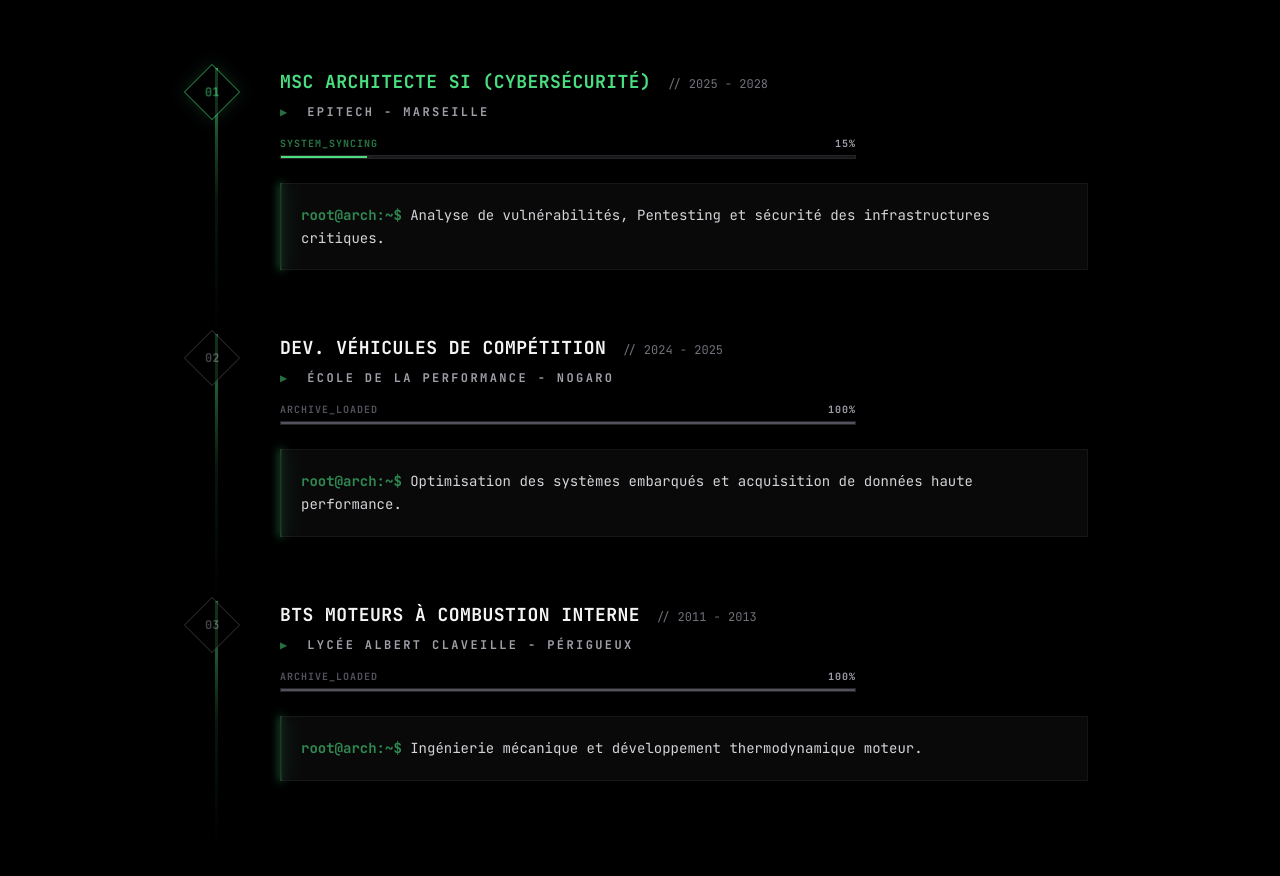
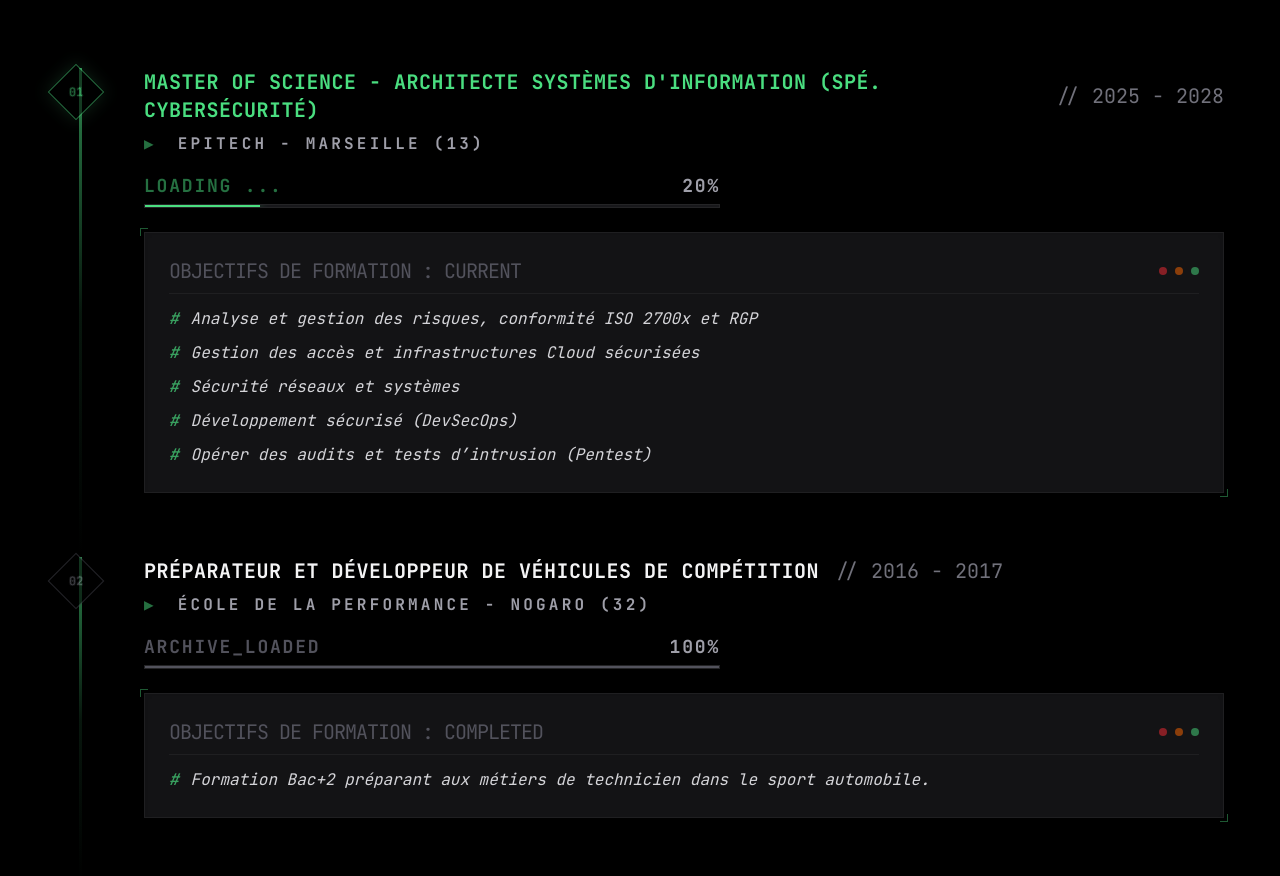
Before and after one commit to JN13012/Portfolio-React, a React (Vite) app: page / in a window 1280 px wide. Shown: the part 1860-2736 px from the top of the page. Built offline with nearby package versions, Linux system fonts and the light colour scheme.

Commit message:
Feat : Formation inofs + links + style

```diff
--- a/src/components/Formations.jsx
+++ b/src/components/Formations.jsx
@@ -1,45 +1,72 @@
 import React from "react";
 
-const FormationStep = ({ id, diplome, ecole, date, details, status, percent }) => (
+const FormationStep = ({
+  id,
+  diplome,
+  ecole,
+  date,
+  details,
+  status,
+  percent,
+  url,
+}) => (
   <div className="relative pl-10 md:pl-16 pb-12 md:pb-16 group">
-    {/* Ligne verticale - s'affine sur mobile */}
+    {/* Ligne verticale */}
     <div className="absolute left-[19px] md:left-[23px] top-0 h-full w-[2px] md:w-[3px] bg-gradient-to-b from-cyber/60 via-cyber/10 to-transparent group-last:bg-transparent"></div>
 
-    {/* Indicateur d'index - Taille équilibrée */}
+    {/* Indicateur d'index */}
     <div className="absolute left-0 top-1 z-10">
-      <div className={`relative w-10 h-10 flex items-center justify-center border ${
-        status === "current" ? "border-cyber animate-pulse shadow-[0_0_15px_rgba(74,222,128,0.3)]" : "border-zinc-700 opacity-60"
-      } bg-black rotate-45 group-hover:rotate-180 transition-all duration-700`}>
-        <span className={`-rotate-45 group-hover:-rotate-180 transition-all duration-700 font-mono text-[10px] md:text-xs font-bold ${
+      <div
+        className={`relative w-10 h-10 flex items-center justify-center border ${
+          status === "current"
+            ? "border-cyber animate-pulse shadow-[0_0_15px_rgba(74,222,128,0.3)]"
+            : "border-zinc-700 opacity-60"
+        } bg-black rotate-45 group-hover:rotate-180 transition-all duration-700`}
+      >
+        <span
+          className={`-rotate-45 group-hover:-rotate-180 transition-all duration-700 font-mono text-[10px] md:text-xs font-bold ${
             status === "current" ? "text-cyber" : "text-zinc-500"
-        }`}>
+          }`}
+        >
           {id}
         </span>
       </div>
     </div>
 
     <div className="font-mono">
-      {/* Header : Titre & Date - Responsive Font */}
-      <div className="flex flex-col sm:flex-row sm:items-baseline gap-x-4 mb-2 ml-4 md:ml-6">
-        <h3 className={`text-base md:text-lg font-bold uppercase tracking-wide transition-colors duration-300 ${
-          status === "current" ? "text-cyber" : "text-zinc-100 group-hover:text-cyber"
-        }`}>
+      {/* Header */}
+      <a href={url} target="_blank" rel="noopener noreferrer" className="cursor-crosshair">
+        <div className="flex flex-col sm:flex-row sm:items-center gap-x-4 mb-2 ml-4 md:ml-6">
+          <h3
+            className={`text-sm md:text-xl font-bold uppercase tracking-wide transition-colors duration-300 ${
+              status === "current"
+                ? "text-cyber"
+                : "text-zinc-100 group-hover:text-cyber"
+            }`}
+          >
             {diplome}
           </h3>
-        <span className="text-zinc-500 text-[10px] md:text-xs font-medium whitespace-nowrap">
+          <span className="text-zinc-500 text-[10px] md:text-xl font-medium whitespace-nowrap">
             // {date}
           </span>
         </div>
 
-      <div className="text-zinc-400 text-[10px] md:text-xs mb-4 uppercase tracking-[0.2em] ml-4 md:ml-6 font-semibold">
+        <div className="text-zinc-400 text-[10px] md:text-base mb-4 uppercase tracking-[0.2em] ml-4 md:ml-6 font-semibold">
           <span className="opacity-50 text-cyber pr-2">▶</span> {ecole}
         </div>
+      </a>
 
-      {/* Barre de progression - Équilibrée */}
-      <div className="ml-4 md:ml-6 mb-6 max-w-xl">
-        <div className="flex justify-between items-end mb-1 text-[9px] md:text-[10px] font-bold uppercase tracking-widest">
-          <span className={status === "current" ? "text-cyber animate-pulse" : "text-zinc-600"}>
-            {status === "current" ? "System_Syncing" : "Archive_Loaded"}
+      {/* Barre de progression */}
+      <div className="md:ml-6 mb-6 max-w-xl">
+        <div className="flex justify-between items-end mb-1 text-xs md:text-lg font-bold uppercase tracking-widest">
+          <span
+            className={
+              status === "current"
+                ? "text-cyber animate-pulse"
+                : "text-zinc-600"
+            }
+          >
+            {status === "current" ? "Loading ..." : "Archive_Loaded"}
           </span>
           <span className="text-zinc-400">{percent}%</span>
         </div>
@@ -56,12 +83,42 @@ const FormationStep = ({ id, diplome, ecole, date, details, status, percent }) =
         </div>
       </div>
 
-      {/* Console Box : Plus lisible mais compacte */}
+      {/* Objectifs de formation */}
       <div className="ml-4 md:ml-6 relative">
-        <div className="absolute left-0 top-0 w-[2px] h-full bg-cyber/40 group-hover:bg-cyber transition-colors shadow-[0_0_8px_#4ade80]"></div>
-        <pre className="text-[11px] md:text-sm leading-relaxed text-zinc-300 bg-zinc-900/40 p-4 md:p-5 border border-white/5 backdrop-blur-sm whitespace-pre-wrap group-hover:bg-zinc-900/60 transition-all">
-          <span className="text-cyber/60 font-bold">root@arch:~$</span> {details}
-        </pre>
+        <div className="absolute -top-1 -left-1 w-2 h-2 border-t border-l border-cyber/40 group-hover:border-cyber transition-colors"></div>
+        <div className="absolute -bottom-1 -right-1 w-2 h-2 border-b border-r border-cyber/40 group-hover:border-cyber transition-colors"></div>
+        <div className="bg-zinc-900/80 border border-white/5 p-4 md:p-6 shadow-inner relative">
+          <div className="flex items-center mb-3 border-b border-white/5 pb-2">
+            <span className="text-sm md:text-xl text-zinc-600 uppercase tracking-tighter">
+              OBJECTIFS DE FORMATION : {status}
+            </span>
+            <div className="ml-auto flex gap-2">
+              <div className="w-2 h-2 rounded-full bg-red-500/50"></div>
+              <div className="w-2 h-2 rounded-full bg-orange-500/50"></div>
+              <div className="w-2 h-2 rounded-full bg-cyber/50"></div>
+            </div>
+          </div>
+
+          <div className="text-xs md:text-base font-mono text-zinc-300 leading-relaxed italic">
+            {Array.isArray(details) ? (
+              <ul className="space-y-2">
+                {details.map((ligne, idx) => (
+                  <li key={idx} className="flex items-start">
+                    <span className="text-cyber mr-3 font-bold opacity-70">
+                      #
+                    </span>
+                    <span>{ligne}</span>
+                  </li>
+                ))}
+              </ul>
+            ) : (
+              <div className="flex items-start">
+                <span className="text-cyber mr-3 font-bold opacity-70">#</span>
+                <span>{details}</span>
+              </div>
+            )}
+          </div>
+        </div>
       </div>
     </div>
   </div>
@@ -71,29 +128,41 @@ const Formations = () => {
   const etudes = [
     {
       id: "01",
-      diplome: "MSc Architecte SI (Cybersécurité)",
-      ecole: "EPITECH - MARSEILLE",
+      diplome:
+        "Master of Science - Architecte Systèmes d'Information (Spé. Cybersécurité)",
+      url: "https://www.epitech.eu/formation-alternance/master-of-science-cybersecurite/",
+      ecole: "EPITECH - MARSEILLE (13)",
       date: "2025 - 2028",
-      percent: 15,
-      details: "Analyse de vulnérabilités, Pentesting et sécurité des infrastructures critiques.",
+      percent: 20,
+      details: [
+        "Analyse et gestion des risques, conformité ISO 2700x et RGP",
+        "Gestion des accès et infrastructures Cloud sécurisées",
+        "Sécurité réseaux et systèmes",
+        "Développement sécurisé (DevSecOps)",
+        "Opérer des audits et tests d’intrusion (Pentest)",
+      ],
       status: "current",
     },
     {
       id: "02",
-      diplome: "Dev. Véhicules de Compétition",
-      ecole: "École de la Performance - NOGARO",
-      date: "2024 - 2025",
+      diplome: "Préparateur et Développeur de Véhicules de Compétition",
+      url: "https://www.ecoleperformance.com/",
+      ecole: "École de la Performance - NOGARO (32)",
+      date: "2016 - 2017",
       percent: 100,
-      details: "Optimisation des systèmes embarqués et acquisition de données haute performance.",
+      details:
+        "Formation Bac+2 préparant aux métiers de technicien dans le sport automobile.",
       status: "completed",
     },
     {
       id: "03",
       diplome: "BTS Moteurs à Combustion Interne",
-      ecole: "Lycée Albert Claveille - Périgueux",
+      url: "https://claveille.org/bts/",
+      ecole: "Lycée Albert Claveille - Périgueux (24)",
       date: "2011 - 2013",
       percent: 100,
-      details: "Ingénierie mécanique et développement thermodynamique moteur.",
+      details:
+        "Enseignements en développement moteur, thermodynamique et construction mécanique.",
       status: "completed",
     },
   ];
@@ -103,12 +172,14 @@ const Formations = () => {
       <div className="w-full mb-20">
         <h2 className="text-xl md:text-2xl font-bold flex items-center gap-6">
           <span className="text-cyber opacity-40 font-mono text-sm">02.</span>
-          <span className="text-zinc-100 tracking-widest uppercase font-mono">Educational_Timeline</span>
+          <span className="text-zinc-100 tracking-widest uppercase font-mono">
+            Formations
+          </span>
           <div className="h-px bg-cyber/20 flex-1"></div>
         </h2>
       </div>
 
-      <div className="max-w-4xl mx-auto">
+      <div className="max-w-screen-xl mx-auto">
         {etudes.map((item, index) => (
           <FormationStep key={index} {...item} />
         ))}
--- a/src/components/Profile.jsx
+++ b/src/components/Profile.jsx
@@ -167,8 +167,8 @@ const Profile = () => {
                 <a
                   key={tool.name}
                   href={tool.url}
-                  target="_blank" // Ouvre dans un nouvel onglet
-                  rel="noopener noreferrer" // Sécurité indispensable pour les liens externes
+                  target="_blank"
+                  rel="noopener noreferrer"
                   className="text-xs font-mono border border-cyber/20 px-3 py-2 text-zinc-400 hover:border-cyber hover:text-cyber hover:bg-cyber/5 transition-all cursor-crosshair"
                 >
                   {tool.name}
```
Lines whose indentation alone changed are shown as unchanged.
